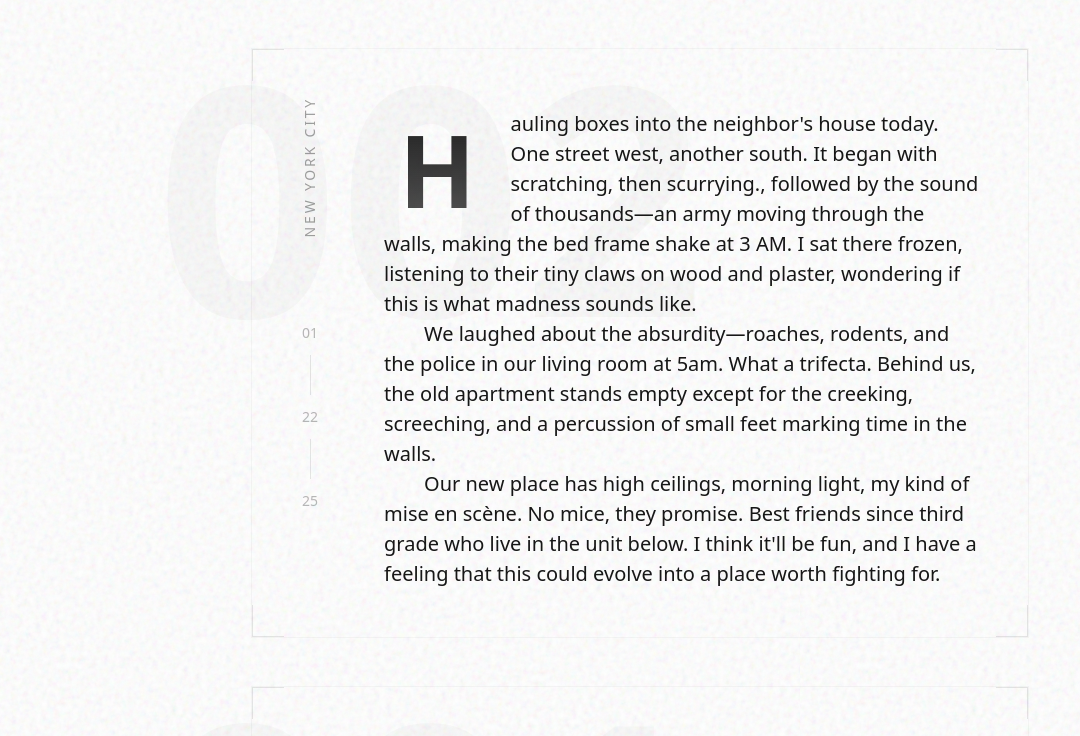
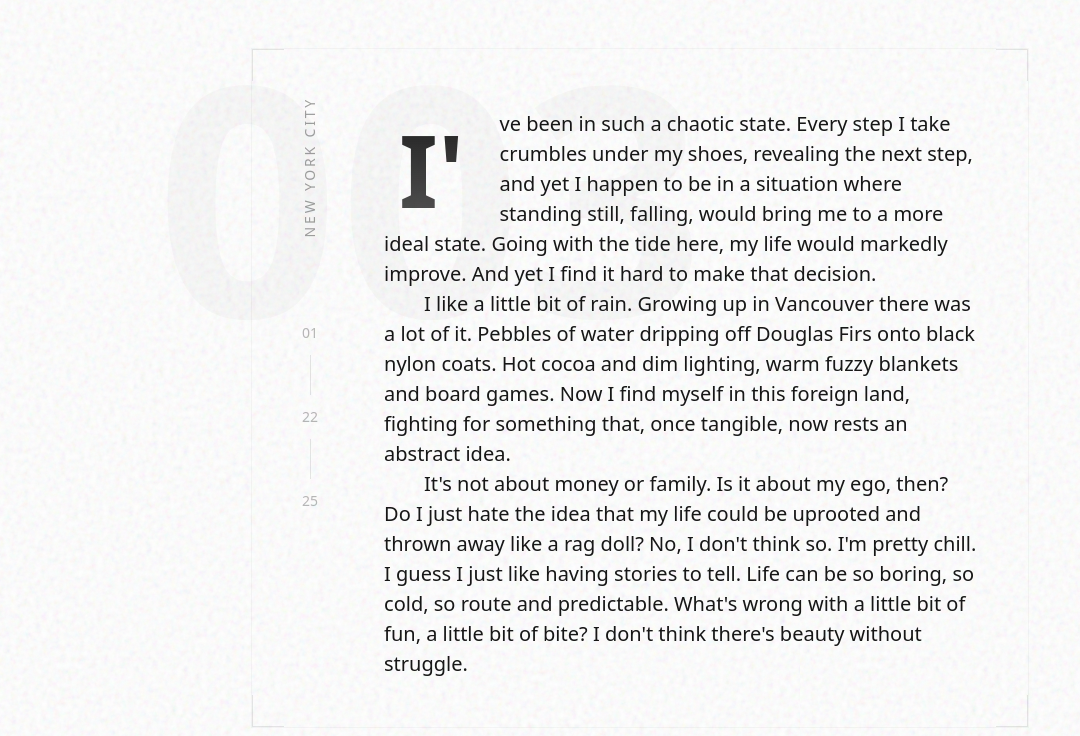
Before and after one commit to jivmy/jivmy-site, a Next.js app: page / in a window 1280 px wide. Shown: the top 736 px of the page, without its empty margins (0-1080 px from the left). Built offline with nearby package versions, Linux system fonts and the light colour scheme; a web font is replaced by a local one.

Commit message:
chill git push

```diff
--- a/src/app/page.tsx
+++ b/src/app/page.tsx
@@ -46,6 +46,12 @@ export default function Home() {
     <main className="min-h-screen bg-white relative my-2 sm:my-12 overflow-hidden">
       <div className="fixed inset-0 grain opacity-[0.15]"></div>
 
+      <Note number="003" date="01/23/25">
+        <p className="!mt-0 first-letter">I've been in such a chaotic state. Every step I take crumbles under my shoes, revealing the next step, and yet I happen to be in a situation where standing still, falling, would bring me to a more ideal state. Going with the tide here, my life would markedly improve. And yet I find it hard to make that decision.</p>
+        <p>I like a little bit of rain. Growing up in Vancouver there was a lot of it. Pebbles of water dripping off Douglas Firs onto black nylon coats. Hot cocoa and dim lighting, warm fuzzy blankets and board games. Now I find myself in this foreign land, fighting for something that, once tangible, now rests an abstract idea.</p>
+        <p className="!mb-0">It's not about money or family. Is it about my ego, then? Do I just hate the idea that my life could be uprooted and thrown away like a rag doll? No, I don't think so. I'm pretty chill. I guess I just like having stories to tell. Life can be so boring, so cold, so route and predictable. What's wrong with a little bit of fun, a little bit of bite? I don't think there's beauty without struggle.</p>
+      </Note>
+
       <Note number="002" date="01/22/25">
         <p className="!mt-0 first-letter">Hauling boxes into the neighbor's house today. One street west, another south. It began with scratching, then scurrying., followed by the sound of thousands—an army moving through the walls, making the bed frame shake at 3 AM. I sat there frozen, listening to their tiny claws on wood and plaster, wondering if this is what madness sounds like.</p>
         <p>We laughed about the absurdity—roaches, rodents, and the police in our living room at 5am. What a trifecta. Behind us, the old apartment stands empty except for the creeking, screeching, and a percussion of small feet marking time in the walls.</p>
```
